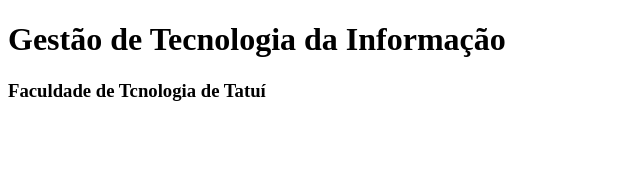
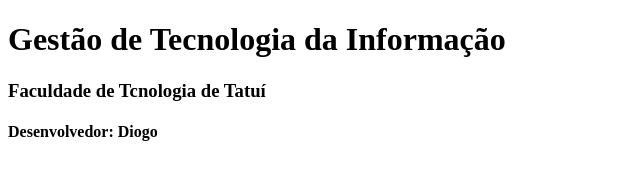
Before and after one commit to DiogoPCS/FTI, a plain HTML site: page index.html in a window 1280 px wide. Shown: the whole page, without its empty margins (0-640 px from the left). Drawn offline with Linux system fonts and the light colour scheme.

Commit message:
h3 adicionado

```diff
--- a/index.html
+++ b/index.html
@@ -8,5 +8,6 @@
 <body>
     <h1>Gestão de Tecnologia da Informação</h1>
     <h3>Faculdade de Tcnologia de Tatuí</h3>
+    <h4>Desenvolvedor: Diogo</h4>
 </body>
 </html>
```
